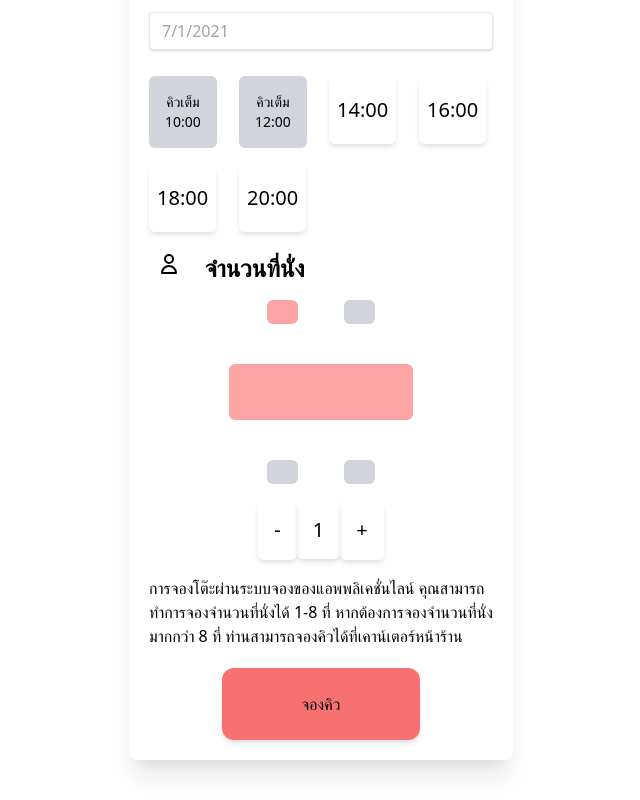
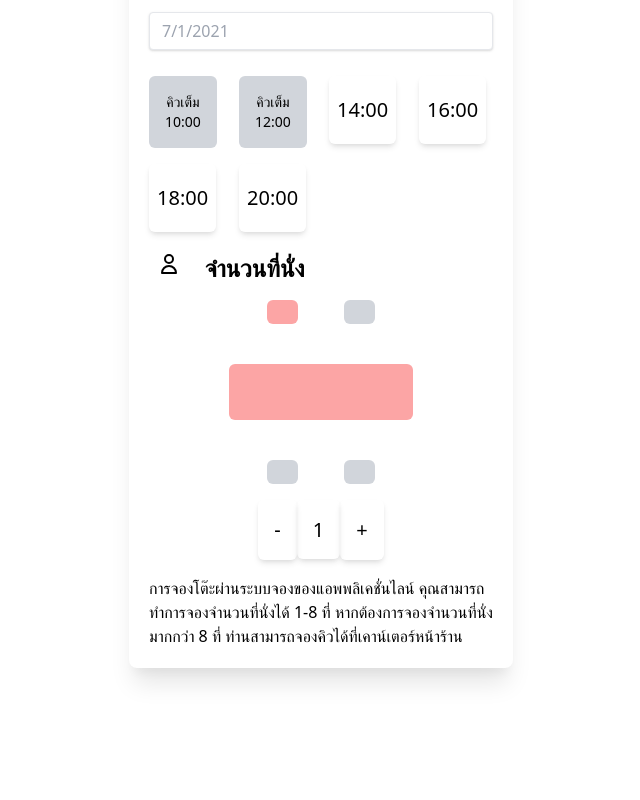
Before and after one commit to rosbas/te_mockup, a Nuxt app: page / in a window 1280 px wide. Shown: the part 332-1132 px from the top of the page, without its empty margins (319-959 px from the left). After the commit the page ends 1040 px from the top, so only its background shows below. Built offline with nearby package versions, Linux system fonts and the light colour scheme.

Commit message:
Added the confirm popup for calendar
Added the confirm popup for calendar.

```diff
--- a/pages/index.vue
+++ b/pages/index.vue
@@ -4,15 +4,22 @@
     <div class='max-w-sm -mt-6 mb-10 w-full h-auto justify-center bg-white shadow-xl rounded-lg overflow-hidden mx-auto flex flex-col p-5 space-y-5'>
       <Name/>
       <Date/>
+      <!-- <button class="px-6 py-4 m-auto bg-pink-200 rounded-xl text-white shadow-lg hover:bg-pink-900" @click="toggleDateModal = !toggleDateModal">{{toggleDateModal}}</button> -->
+      <!-- <div @click="toggleDateModal = !toggleDateModal" v-if="toggleDateModal" class="absolute z-40 inset-0 opacity-25 bg-black"></div> -->
       <Seat/>
-      <button @click="onSubmited" class="py-6 px-20 mx-auto max-w-md rounded-xl shadow-md bg-red-400 flex items-center">จองคิว</button>
+      <!-- <button @click="onSubmited" class="py-6 px-20 mx-auto max-w-md rounded-xl shadow-md bg-red-400 flex items-center">จองคิว</button> -->
     </div>
+    <!-- <div v-if="toggleDateModal" class="fixed overflow-x-hidden overflow-y-auto inset-0">
+      <button @click="toggleDateModal = !toggleDateModal">Hi</button>
+      <CalendarMonth></CalendarMonth>
+    </div> -->
     <ConfirmPopup></ConfirmPopup>
   </div>
 </template>
 
 <script>
 import ConfirmPopup from '../components/ConfirmPopup.vue'
+import CalendarMonth from '../components/CustomCalendar/CalendarMonth.vue'
 
   export default {
     // computed:{
@@ -27,15 +34,14 @@ import ConfirmPopup from '../components/ConfirmPopup.vue'
     //   },
     // },
     components:{
-      ConfirmPopup
+      ConfirmPopup,
+      CalendarMonth
     },
-    //data() {
-      //return {
-        //popupData : {
-          //"display" : "none"
-        //}
-      //}
-    //},
+    data() {
+      return {
+        toggleDateModal: false
+      }
+    },
     methods:{
       onSubmited(){
         var data = {
@@ -48,7 +54,7 @@ import ConfirmPopup from '../components/ConfirmPopup.vue'
         //show confirmation modals
         //this.popupData.display = "block";
         this.$store.commit('changeConfirmpopupDisplay',"block")
-      },
+      }
       //mounted(){
         //this.popupData.display = "block";
       //}
```
